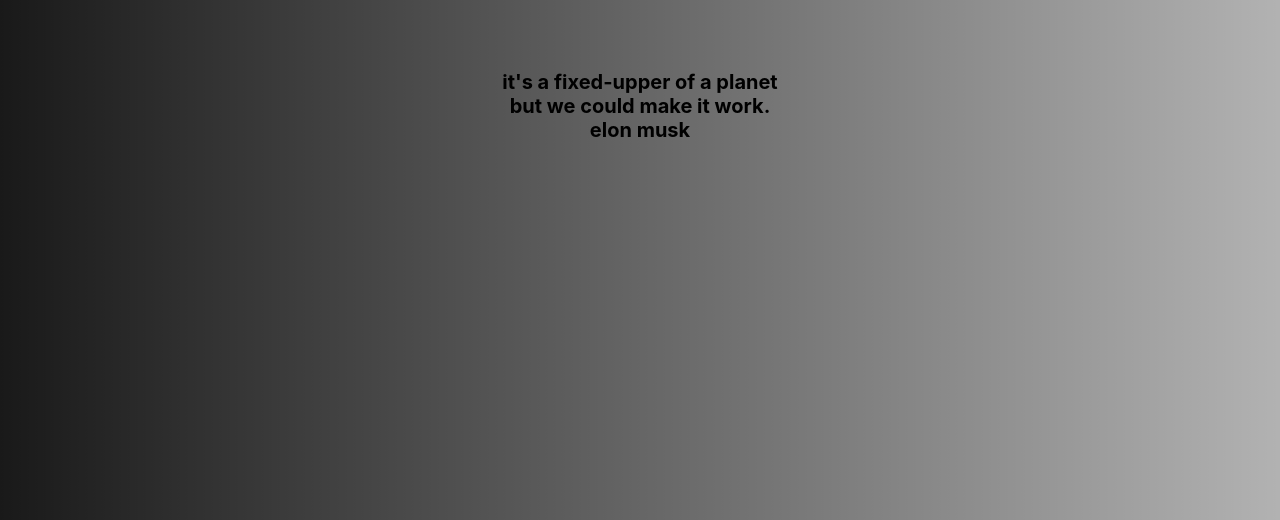
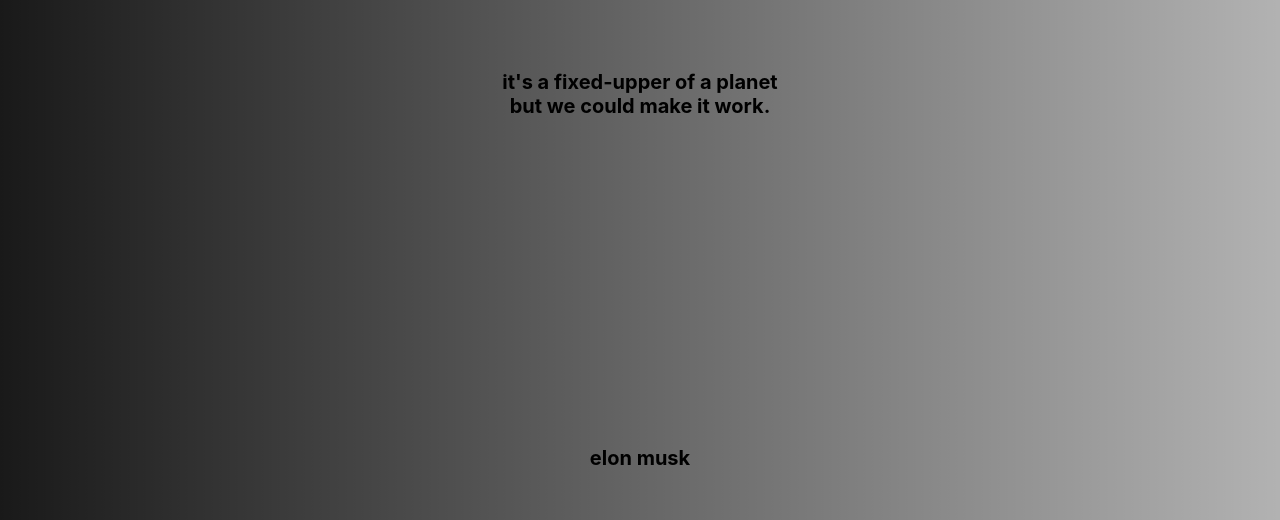
Before and after one commit to ShaileshBisht/spaceX, a React (Create React App) app: page / in a window 1280 px wide. Shown: the part 130-650 px from the top of the page. Built offline with nearby package versions, Linux system fonts and the light colour scheme; grey boxes are pictures that could not be loaded.

Commit message:
give flex property to discription div

```diff
--- a/src/component/Hero.css
+++ b/src/component/Hero.css
@@ -33,3 +33,11 @@
   left: 50%;
   transform: translate(-50%, -50%);
 }
+
+.discription {
+  width: 100%;
+  height: 100%;
+  display: flex;
+  flex-direction: column;
+  justify-content: space-between;
+}
```
